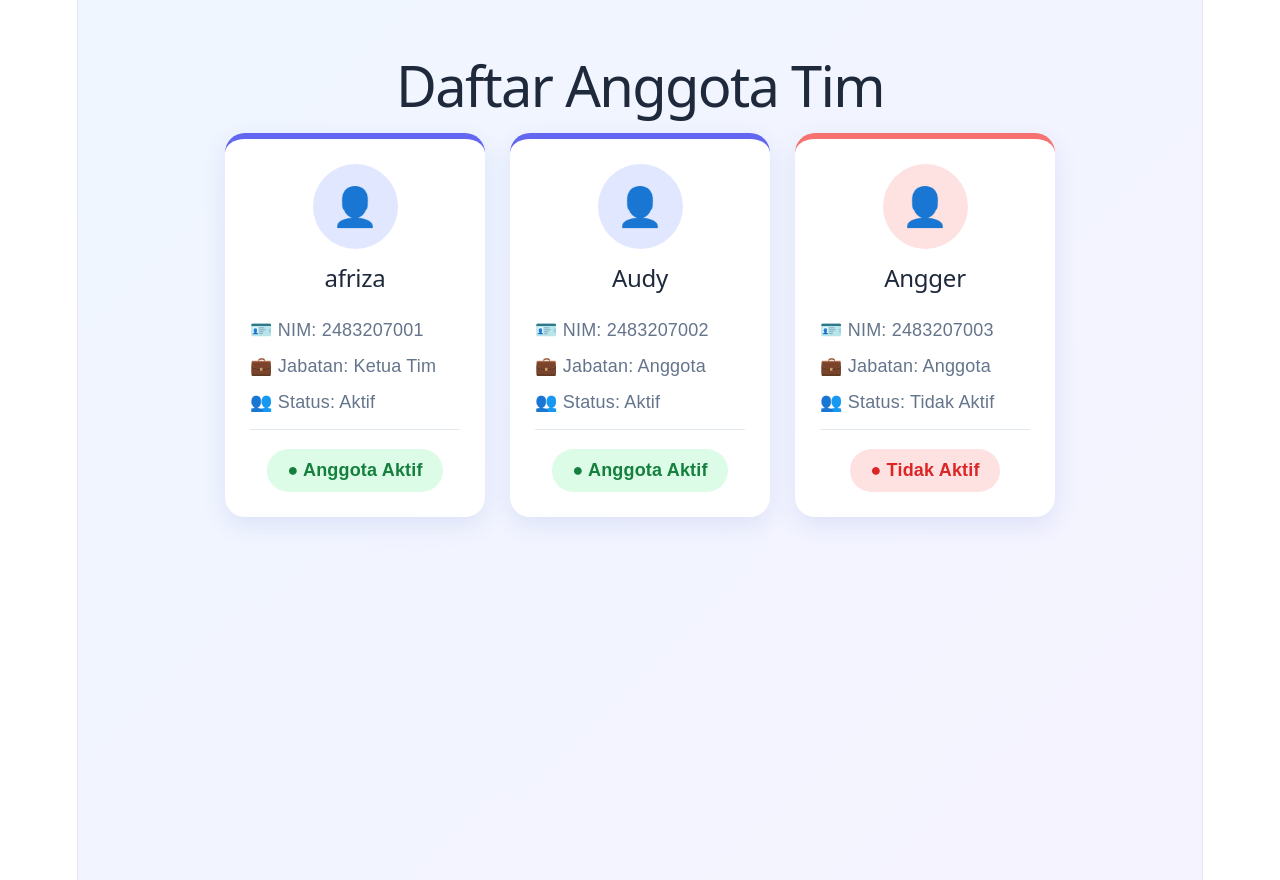
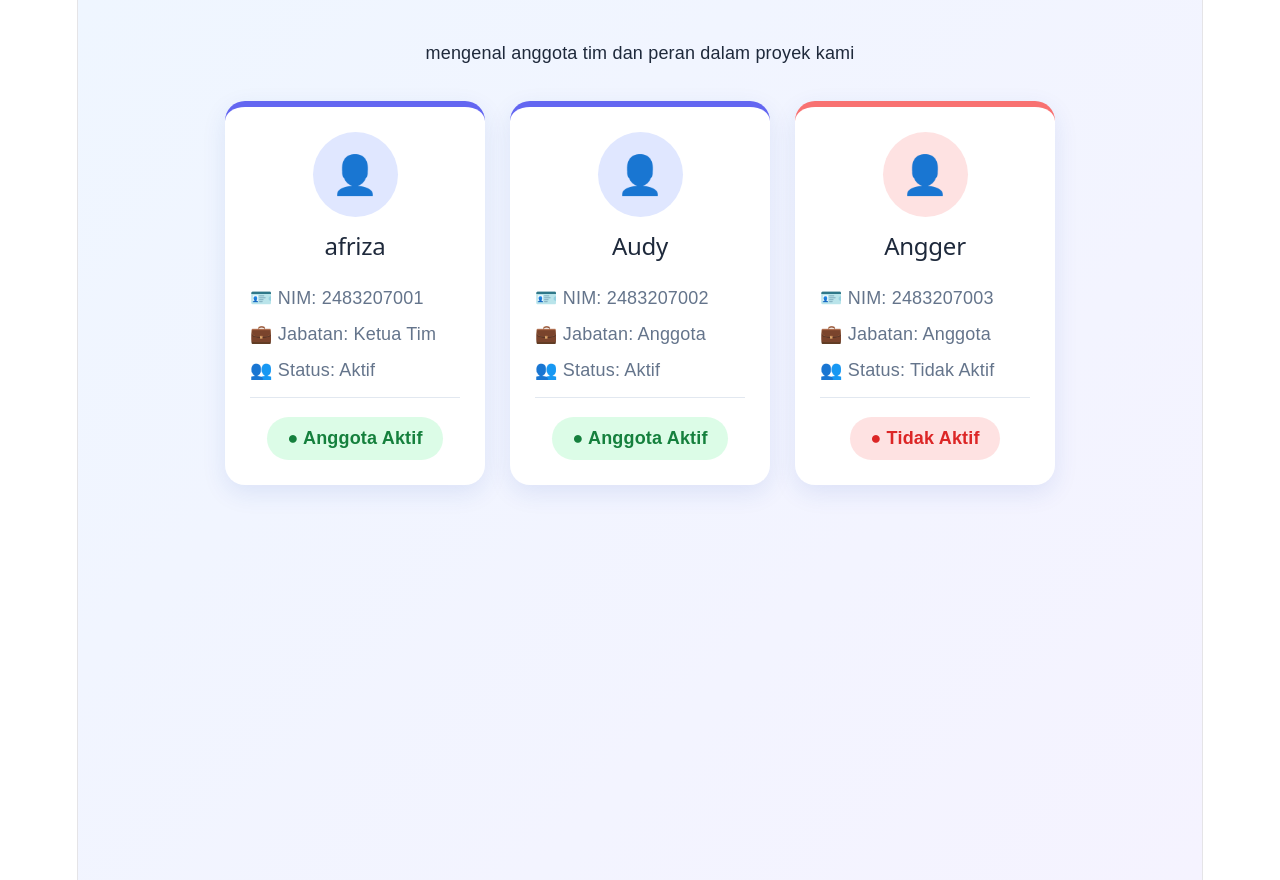
Before and after one commit to izzaaa13/AnggotaTim, a React (Vite) app: page / in a window 1280 px wide. Built offline with nearby package versions, Linux system fonts and the light colour scheme.

Commit message:
feat: menambahkan deskripsi halaman utama

```diff
--- a/src/App.css
+++ b/src/App.css
@@ -103,8 +103,10 @@
     border-bottom: 1px solid var(--border);
   }
 }
-
-#next-steps ul {
+/* efek interaktif saat tautan diarahkan kursor */
+#next-steps ul a:hover {
+  transform: translateY(-2px);
+  transition: transform 0.2s;
   list-style: none;
   padding: 0;
   display: flex;
--- a/src/App.jsx
+++ b/src/App.jsx
@@ -10,15 +10,15 @@ export default function App() {
         fontFamily: "Arial, sans-serif",
       }}
     >
-      <h1
+      <p
         style={{
           textAlign: "center",
           color: "#1e293b",
           marginBottom: "35px",
         }}
       >
-        Daftar Anggota Tim
-      </h1>
+        mengenal anggota tim dan peran dalam proyek kami
+      </p>
 
       <section
         style={{
```
